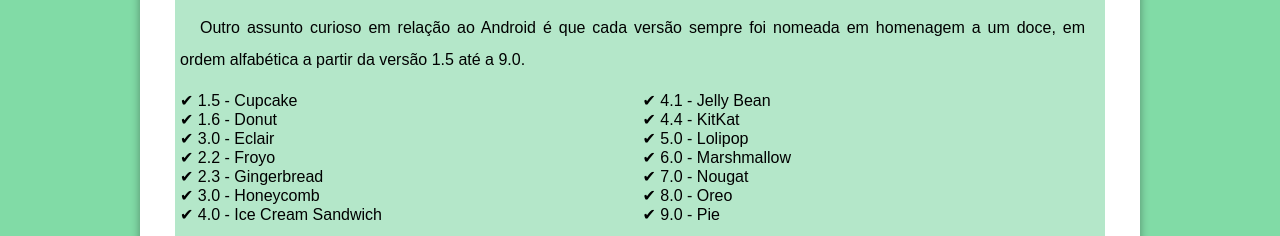
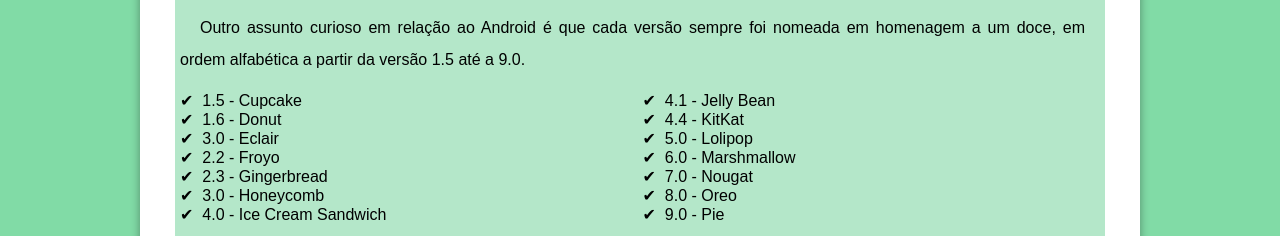
Before and after one commit to lemoscaio/Curso-de-HTML5-e-CSS3, a plain HTML site: page Desafios/Desafio 10/index.html in a window 1280 px wide. Shown: the part 2459-2695 px from the top of the page. Drawn offline with Linux system fonts and the light colour scheme.

Commit message:
Mudança da list style

```diff
--- a/Desafios/Desafio 10/style.css
+++ b/Desafios/Desafio 10/style.css
@@ -195,13 +195,10 @@ ul {
 }
 
 li {
-    list-style: none;
+    list-style: "\2714\00A0\00A0";
     list-style-position: inside;
 }
 
-li::before {
-    content: "\2714  ";
-}
 
 a {
     color: #34773d;
```
